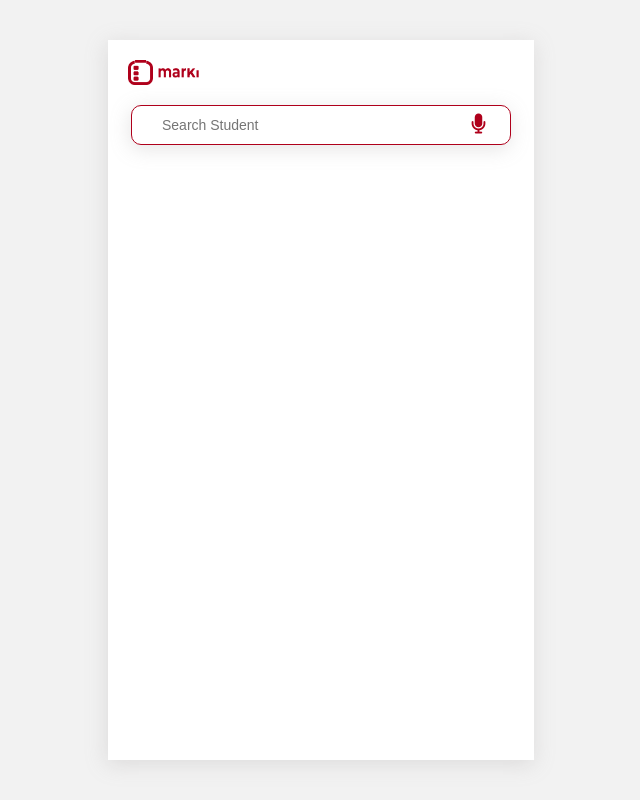
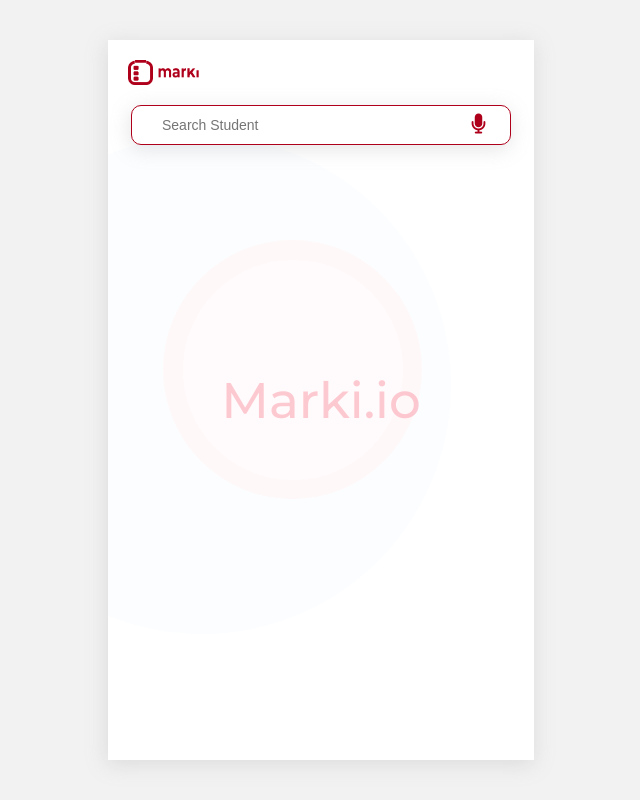
Before and after one commit to gdsc-kwasu/marki-client, a React (Vite) app: page /search in a window 1280 px wide. Shown: the whole page, without its empty margins (319-959 px from the left). Built offline with nearby package versions, Linux system fonts and the light colour scheme.

Commit message:
Implemented the background designs

```diff
--- a/src/CourseSelection.jsx
+++ b/src/CourseSelection.jsx
@@ -2,25 +2,35 @@
 import Container from "./components/Container";
 
 const CourseSelection = () => {
-    const [value, setValue] = useState("");
+    const [course, setCourse] = useState("");
+    const [student, setStudent] = useState("")
+
     return (
         <Container>
-            <div className="selection--container">
-                <div className='form-group my'>
-                    <select name="course" id="course" className="text-primary form-control form--large">
+            <div className="selection--container z-index">
+
+                <div className="form-group my">
+                    <select
+                        name="course"
+                        id="course"
+                        className="text-primary form-control form--large"
+                        value={course}
+                        onChange={e => setCourse(e.target.value)}
+                        onBlur={e => setCourse(e.target.value)}
+                    >
                         <option value="Select Course">Select Course</option>
                         <option value="1">1</option>
                         <option value="2">2</option>
                     </select>
                 </div>
-                <div className='form-group my'>
+                <div className="form-group my">
                     <input
                         type="text"
                         className="form-control form--large"
                         list="names"
                         placeholder="Search Student"
-                        value={value}
-                        onChange={(e) => setValue(e.target.value)}
+                        value={student}
+                        onChange={(e) => setStudent(e.target.value)}
                     />
                     <i className="fas fa-microphone text-primary icon--brandname"></i>
                 </div>
--- a/src/components/AttendanceTable.jsx
+++ b/src/components/AttendanceTable.jsx
@@ -2,7 +2,7 @@
 
 const AttendanceTable = () => {
     return (
-        <table className="px">
+        <table className="px z-index">
             <tr>
                 <td>
                     <span className="checked"></span>
--- a/src/components/Container.jsx
+++ b/src/components/Container.jsx
@@ -6,8 +6,12 @@
     return (
         <React.Fragment>
             <div className="container bg-dark vh-100">
+                <div className="position--absolute">Marki.io</div>
                 <div className="row">
                     <div className="col-4 col-sm-12 col-md-6 view--height__max bg-white shadow shadow-sm-none">
+                        <div className="outer-circle"></div>
+                        <div className="inner-circle"></div>
+                        <div className="innermost-circle"></div>
                         <div className="logo--container p">
                             <img src={Logo} className="logo" alt="logo" />
                             <img src={Marki} className="marki ml" alt="marki" />
--- a/src/components/UserProfile.jsx
+++ b/src/components/UserProfile.jsx
@@ -4,6 +4,7 @@
 const UserProfile = () => {
     return (
         <React.Fragment>
+            <div className="z-index">
             <div className="user--profile mt">
                 <img
                     src={Avatar}
@@ -28,6 +29,7 @@
             >
                 Present
             </button>
+            </div>
         </React.Fragment>
     );
 };
--- a/src/styles/container.scss
+++ b/src/styles/container.scss
@@ -20,7 +20,8 @@
     max-width: 33.3333%;
     width: 100%;
     flex: 0 0 33.3333%;
-    position: relative;
+    position: absolute;
+    overflow: hidden;
 }
 
 .vh-100 {
@@ -43,6 +44,38 @@
 .marki {
     width: 41px;
     height: 10px;
+}
+
+
+
+.outer-circle {
+    position: absolute;
+    width: 498px;
+    height: 498px;
+    left: -155px;
+    top: 96px;
+    border-radius: 50%;
+    background: lighten($color: rgba(171, 220, 250, 0.2), $amount: 13);
+}
+
+.inner-circle {
+    position: absolute;
+    width: 259px;
+    height: 259px;
+    left: 55px;
+    top: 200px;
+    border-radius: 50%;
+    background: lighten($color: #FFF3F5, $amount: 1);
+}
+
+.innermost-circle {
+    position: absolute;
+    width: 220px;
+    height: 220px;
+    left: 75px;
+    top: 220px;
+    border-radius: 50%;
+    background: lighten($color: #FFF3F5, $amount: 1.6);
 }
 
 @media screen and (max-width: 768px) {
--- a/src/styles/global.scss
+++ b/src/styles/global.scss
@@ -128,6 +128,11 @@
     position: relative;
 }
 
+.z-index {
+    position: relative;
+    z-index: 100;
+}
+
 @media screen and (max-width: 576px) {
     .shadow-sm-none {
         box-shadow: none;
--- a/src/styles/input.scss
+++ b/src/styles/input.scss
@@ -6,6 +6,7 @@
     padding: 10px 50px 10px 30px;
     box-shadow: -1px 4px 20px rgba(156, 152, 152, 0.25);
     font-size: 14px;
+    background-color: $white;
     &:focus {
         border-color: darken($color: $primary, $amount: 3);
         outline: none;
--- a/src/styles/search.scss
+++ b/src/styles/search.scss
@@ -17,3 +17,7 @@
     margin-left: auto;
     margin-right: auto;
 }
+
+.section {
+
+}
```
